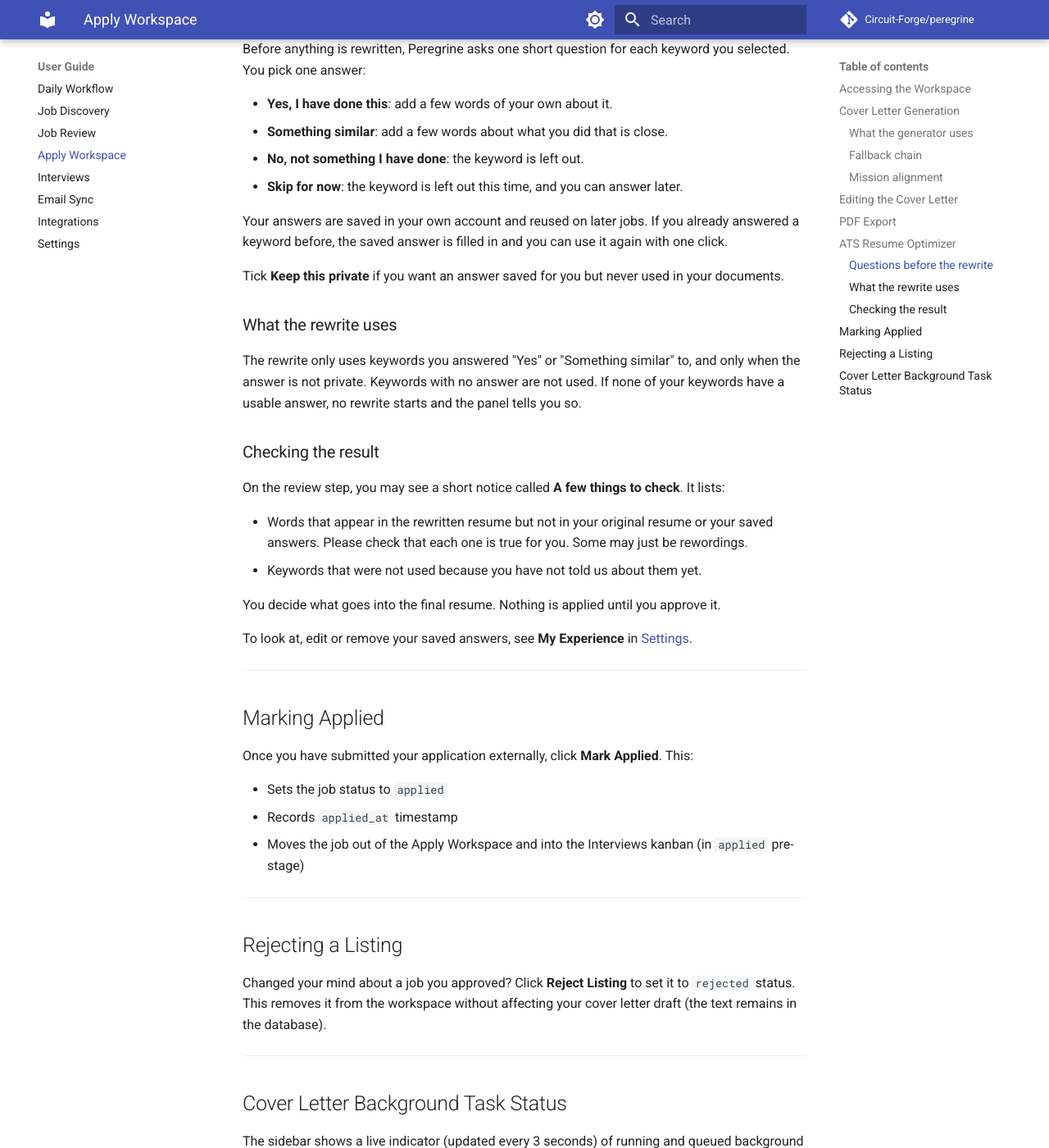
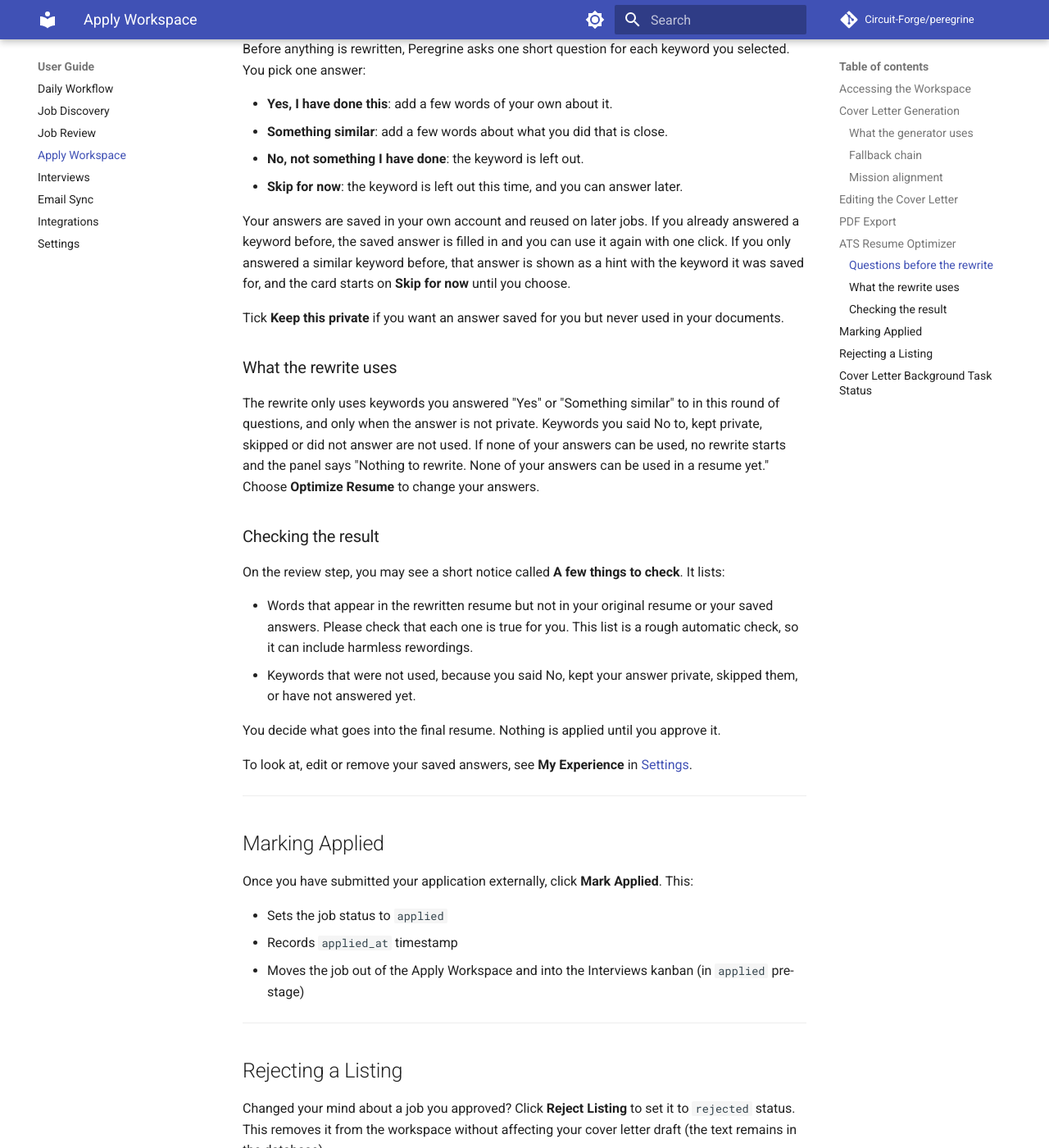
Before and after one commit to CircuitForgeLLC/peregrine, an MkDocs documentation site: the page built from docs/user-guide/apply-workspace.md, in a window 1280 px wide and 1400 px high, scrolled down 2748 px. Shown: the whole window at 82% size. Built offline with MkDocs 1.6.1 and Material for MkDocs 9.7.7, drawn with Linux system fonts in a browser that asks for light colours.

Commit message:
docs: update gap questions and My Experience for binding answers
Remove Stop using this, say Delete removes an answer for good and Keep
private stops it being used in documents. Explain related-keyword
hints, match the new panel and claims notice wording, and say the new
words list is a rough automatic check.

Refs: https://git.circuitforge.tech/Circuit-Forge/peregrine/issues/263

```diff
--- a/docs/user-guide/apply-workspace.md
+++ b/docs/user-guide/apply-workspace.md
@@ -66,20 +66,20 @@ Before anything is rewritten, Peregrine asks one short question for each keyword
 - **No, not something I have done**: the keyword is left out.
 - **Skip for now**: the keyword is left out this time, and you can answer later.
 
-Your answers are saved in your own account and reused on later jobs. If you already answered a keyword before, the saved answer is filled in and you can use it again with one click.
+Your answers are saved in your own account and reused on later jobs. If you already answered a keyword before, the saved answer is filled in and you can use it again with one click. If you only answered a similar keyword before, that answer is shown as a hint with the keyword it was saved for, and the card starts on **Skip for now** until you choose.
 
 Tick **Keep this private** if you want an answer saved for you but never used in your documents.
 
 ### What the rewrite uses
 
-The rewrite only uses keywords you answered "Yes" or "Something similar" to, and only when the answer is not private. Keywords with no answer are not used. If none of your keywords have a usable answer, no rewrite starts and the panel tells you so.
+The rewrite only uses keywords you answered "Yes" or "Something similar" to in this round of questions, and only when the answer is not private. Keywords you said No to, kept private, skipped or did not answer are not used. If none of your answers can be used, no rewrite starts and the panel says "Nothing to rewrite. None of your answers can be used in a resume yet." Choose **Optimize Resume** to change your answers.
 
 ### Checking the result
 
 On the review step, you may see a short notice called **A few things to check**. It lists:
 
-- Words that appear in the rewritten resume but not in your original resume or your saved answers. Please check that each one is true for you. Some may just be rewordings.
-- Keywords that were not used because you have not told us about them yet.
+- Words that appear in the rewritten resume but not in your original resume or your saved answers. Please check that each one is true for you. This list is a rough automatic check, so it can include harmless rewordings.
+- Keywords that were not used, because you said No, kept your answer private, skipped them, or have not answered yet.
 
 You decide what goes into the final resume. Nothing is applied until you approve it.
 
```
Also changed, not shown: docs/user-guide/settings.md (+4 -3 lines).
